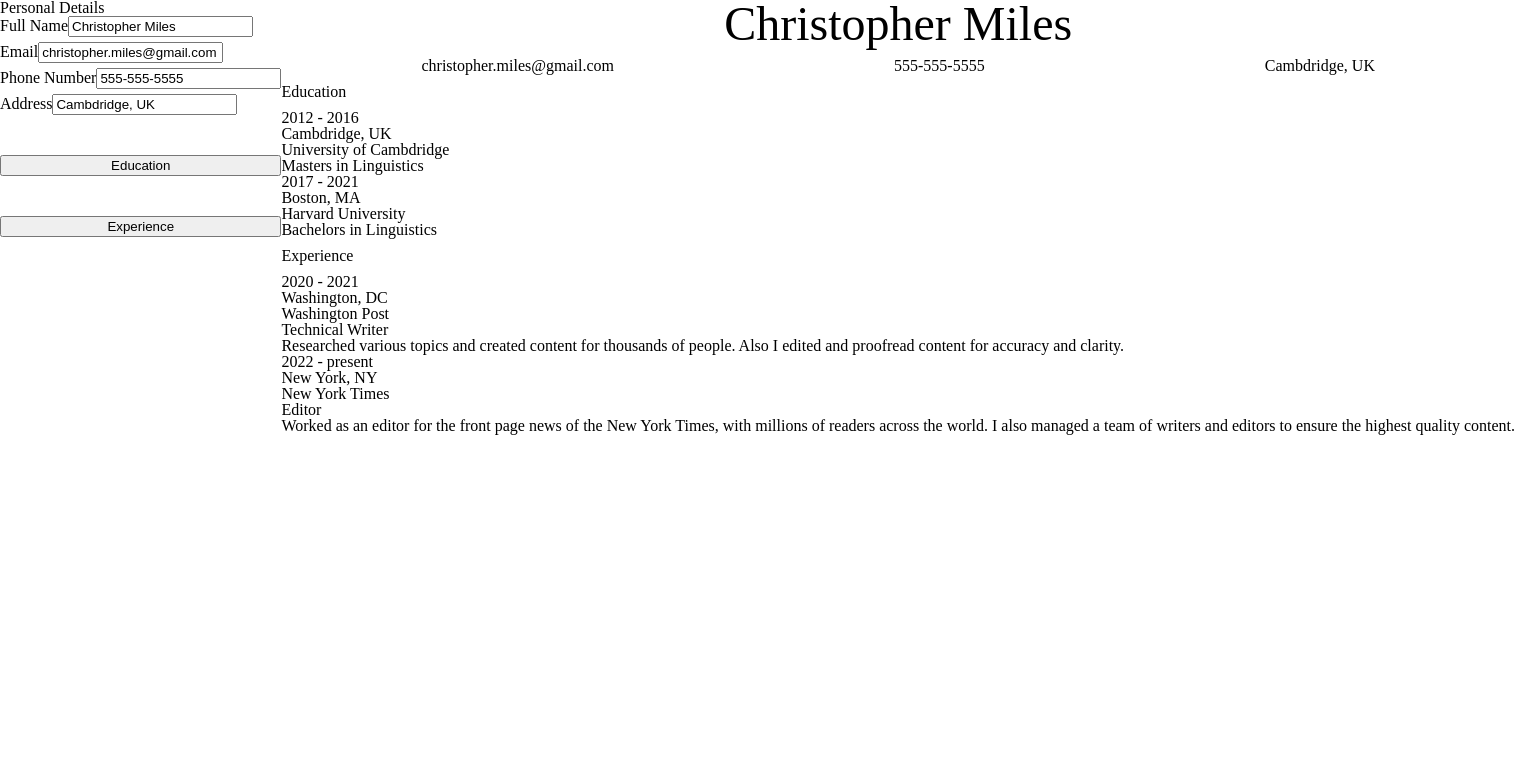
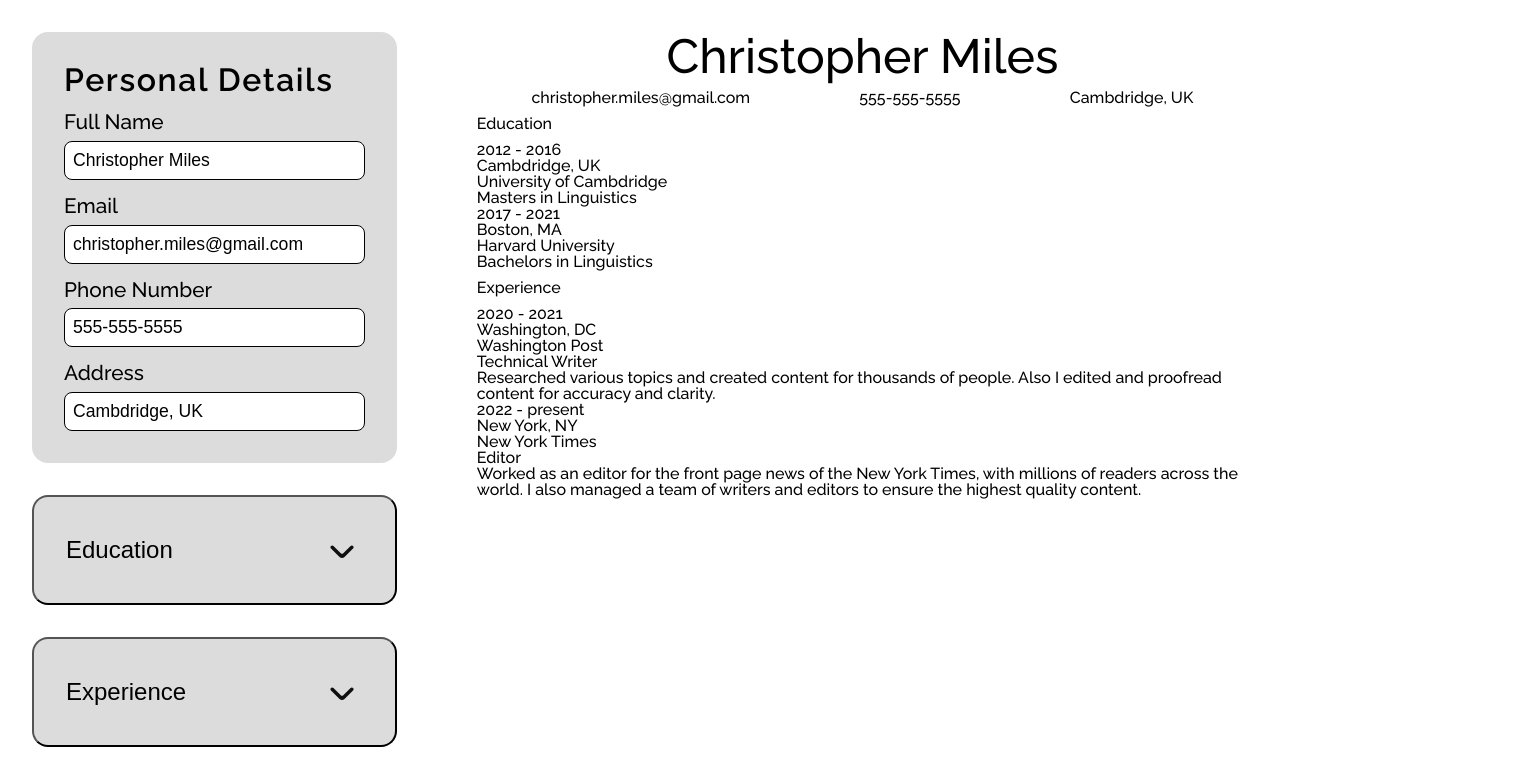
Before and after one commit to NontasBak/cv-application, a React (Vite) app: page / in a window 1280 px wide. Shown: the top 784 px of the page, 1515 px wide, since content can reach past the window. Built offline with nearby package versions, Linux system fonts and the light colour scheme.

Commit message:
Add input form styling

```diff
--- a/index.html
+++ b/index.html
@@ -1,9 +1,15 @@
-<!doctype html>
+<!DOCTYPE html>
 <html lang="en">
     <head>
         <meta charset="UTF-8" />
         <link rel="icon" type="image/svg+xml" href="/vite.svg" />
         <meta name="viewport" content="width=device-width, initial-scale=1.0" />
+        <link rel="preconnect" href="https://fonts.googleapis.com" />
+        <link rel="preconnect" href="https://fonts.gstatic.com" crossorigin />
+        <link
+            href="https://fonts.googleapis.com/css2?family=Raleway:ital,wght@0,100..900;1,100..900&display=swap"
+            rel="stylesheet"
+        />
         <title>CV Application</title>
     </head>
     <body>
--- a/src/components/EducationList.jsx
+++ b/src/components/EducationList.jsx
@@ -1,5 +1,6 @@
 import { useState } from "react";
 import Education from "./Education";
+import arrowDown from "../assets/arrow-down.svg";
 
 function EducationList({
     educationList,
@@ -13,6 +14,7 @@
         return (
             <button className="education-list" onClick={changeActiveInput}>
                 <h1>Education</h1>
+                <img src={arrowDown} alt="expand" className="arrow-down"/>
             </button>
         );
     }
--- a/src/components/ExperienceList.jsx
+++ b/src/components/ExperienceList.jsx
@@ -1,5 +1,6 @@
 import Experience from "./Experience";
 import { useState } from "react";
+import arrowDown from "../assets/arrow-down.svg";
 
 function ExperienceList({
     experienceList,
@@ -13,6 +14,7 @@
         return (
             <button className="experience-list" onClick={changeActiveInput}>
                 <h1>Experience</h1>
+                <img src={arrowDown} alt="expand" className="arrow-down"/>
             </button>
         );
     }
--- a/src/components/PersonalDetails.jsx
+++ b/src/components/PersonalDetails.jsx
@@ -1,14 +1,17 @@
+import arrowDown from "../assets/arrow-down.svg";
+
 function PersonalDetails({ personalDetails, onChange, activeInput, changeActiveInput }) {
     if (activeInput !== "personal-details") {
         return (
             <button className="personal-details" onClick={changeActiveInput}>
                 <h1>Personal Details</h1>
+                <img src={arrowDown} alt="expand" className="arrow-down"/>
             </button>
         );
     }
 
     return (
-        <div className="personal-details">
+        <div className="personal-details active">
             <h1>Personal Details</h1>
             <form action="">
                 <label>
--- a/src/styles/app.css
+++ b/src/styles/app.css
@@ -1,19 +1,100 @@
+:root {
+    font-family: "Raleway", sans-serif;
+    font-optical-sizing: auto;
+    font-weight: 500;
+    font-style: normal;
+}
+
+* {
+    box-sizing: border-box;
+}
+
 .app {
     display: flex;
+    gap: 5rem;
+
     max-width: 1600px;
     margin: 0 auto;
+    padding: 2rem;
 }
 
 .input-container {
     flex: 1 0 auto;
 
+    width: 30%;
+    /* padding: 2rem;
+    background-color: rgb(220, 220, 220);
+    border-radius: 1rem; */
     display: flex;
     flex-direction: column;
-    gap: 40px;
+    gap: 2rem;
+}
+
+.input-container > * {
+    padding: 2rem;
+    background-color: rgb(220, 220, 220);
+    border-radius: 1rem;
 }
 
 .input-container form {
     display: flex;
     flex-direction: column;
-    gap: 5px;
+    gap: 1rem;
 }
+
+.active > h1 {
+    font-size: 2rem;
+    font-weight: 600;
+    letter-spacing: 0.05lh;
+}
+
+.active {
+    display: flex;
+    flex-direction: column;
+    gap: 1rem;
+}
+
+.active button {
+    display: flex;
+    flex-direction: column;
+    align-items: flex-start;
+
+    padding: 0.7rem;
+    border-radius: 1rem;
+    background-color: white;
+}
+
+.active button > h2 {
+    font-size: 1.3rem;
+    font-weight: 600;
+}
+
+.active button > h3 {
+    font-size: 1.1rem;
+}
+
+form label {
+    display: flex;
+    flex-direction: column;
+    gap: 0.5rem;
+    font-size: 1.3rem;
+}
+
+form label input {
+    font-size: 1.1rem;
+    padding: 0.5rem;
+    border-radius: 0.5rem;
+    border: 1px solid black;
+}
+
+.arrow-down {
+    width: 1.5lh;
+}
+
+.input-container > *:not(.active) {
+    display: flex;
+    justify-content: space-between;
+    align-items: center;
+
+    font-size: 1.5rem;
+}
--- a/src/styles/resume.css
+++ b/src/styles/resume.css
@@ -1,6 +1,7 @@
 .resume {
-    flex: 1.5 0 auto;
+    /* flex: 1.5 0 auto; */
 
+    /* width: 60%; */
     display: flex;
     flex-direction: column;
     gap: 10px;
```
Also changed, not shown: src/assets/arrow-down.svg (added), src/assets/arrow-up.svg (added). Lines whose indentation alone changed are shown as unchanged.
